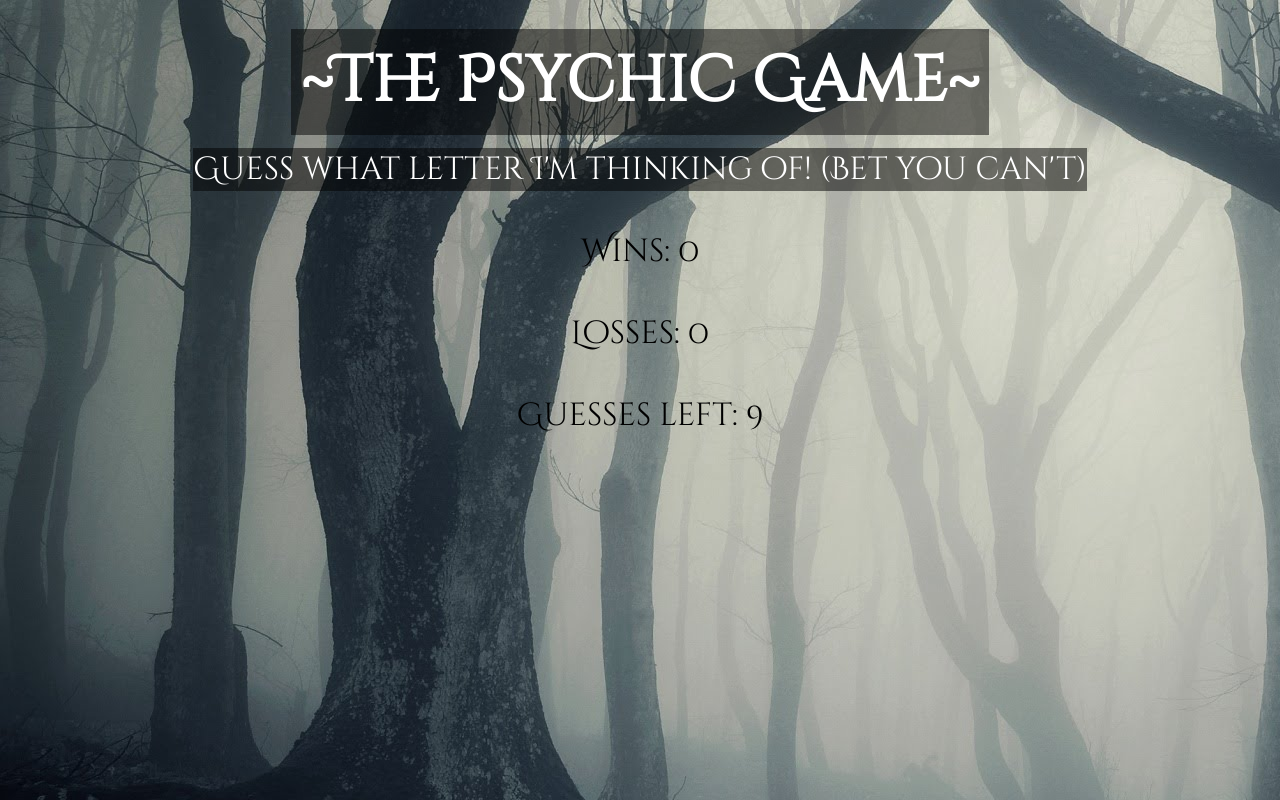
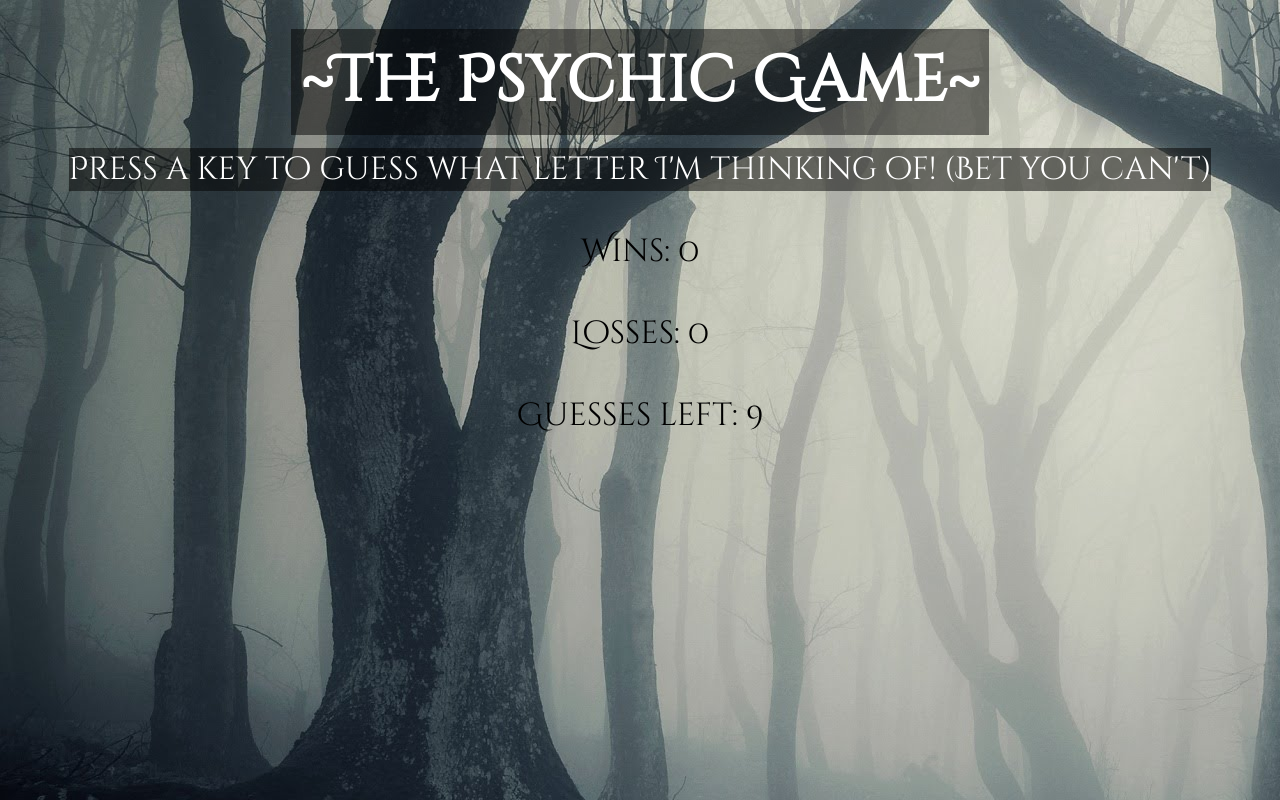
Before and after one commit to camhallmen/Psychic-Game, a plain HTML site: page index.html in a window 1280 px wide. Drawn offline with Linux system fonts and the light colour scheme.

Commit message:
I lied...added instructions FOR REAL FINAL EDIT

```diff
--- a/index.html
+++ b/index.html
@@ -14,7 +14,7 @@
     <div class="container">
         <h1 id="bignbold">~The Psychic Game~</h1>
 
-        <p><span>Guess what letter I'm thinking of! (Bet you can't)</span></p>
+        <p><span>Press a key to guess what letter I'm thinking of! (Bet you can't)</span></p>
 
         <p id="wins">Wins</p>
         <p id="losses">Losses</p>
```
